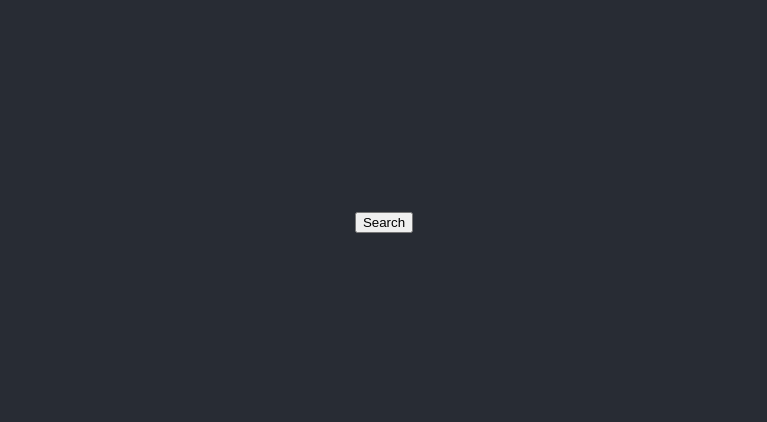
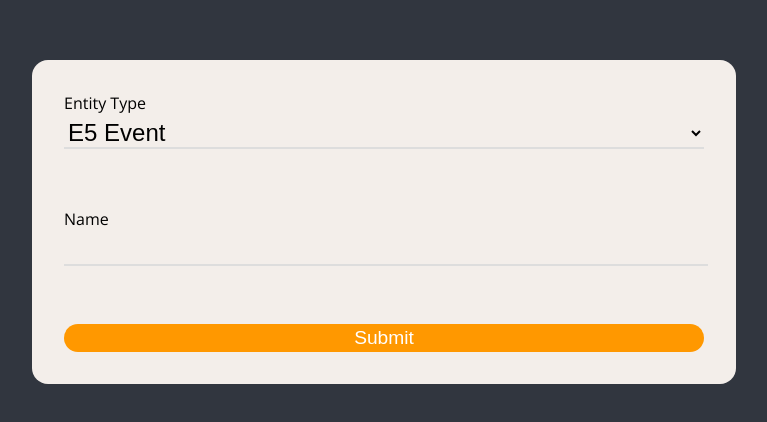
Before and after one commit to Von0816/kob-kbs-react, a React (Create React App) app: page / in a window 1280 px wide. Shown: the part 178-600 px from the top of the page, without its empty margins (256-1023 px from the left). Built offline with nearby package versions, Linux system fonts and the light colour scheme.

Commit message:
working form

```diff
--- a/src/App.css
+++ b/src/App.css
@@ -1,39 +1,20 @@
-.App {
-  text-align: center;
-  font-family: "Open Sans", sans-serif;
+:root {
+  --primary-color: #B80000;
+  --secondary-color: #FF9800;
+  --tertiary-color: #F3EEEA;
+  --error-color: #CD1818;
+  --light-grey: #DDDDDD;
+  --pure-black: #000;
+  --pure-white: #FFF;
 }
 
-.App-logo {
-  height: 40vmin;
-  pointer-events: none;
-}
-
-@media (prefers-reduced-motion: no-preference) {
-  .App-logo {
-    animation: App-logo-spin infinite 20s linear;
-  }
-}
-
-.App-header {
-  background-color: #282c34;
-  min-height: 100vh;
+.App {
+  /* text-align: center; */
+  height: 100vh;
+  font-family: "Open Sans", sans-serif;
   display: flex;
   flex-direction: column;
   align-items: center;
   justify-content: center;
-  font-size: calc(10px + 2vmin);
-  color: white;
+  background-color: #31363F;
 }
-
-.App-link {
-  color: #61dafb;
-}
-
-@keyframes App-logo-spin {
-  from {
-    transform: rotate(0deg);
-  }
-  to {
-    transform: rotate(360deg);
-  }
-}
--- a/src/App.js
+++ b/src/App.js
@@ -1,33 +1,27 @@
 import './App.css';
 import { useState } from 'react';
 import Search from './js/Search';
-import Form from './js/Form.jsx';
+import EntityForm from './js/EntityForm.jsx';
 import Home from './js/Home.jsx';
 
 function App() {
 
-  const [state, setState] = useState("");
-
-  const renderState = (state) => {
-    switch(state) {
-      case "search":
-        return(<Search />);
-      case "form":
-        return(<Form />);
-      default:
-        return(<Home handler = {changeState}/>);
-    }
-  }
-
-  const changeState = () => {
-    setState("form");
-  }
+  // const [state, setState] = useState("");
+  //
+  // const renderState = (state) => {
+  //   switch(state) {
+  //     case "search":
+  //       return(<Search />);
+  //     case "form":
+  //       return(<Form />);
+  //     default:
+  //       return(<Home handler = {changeState}/>);
+  //   }
+  // }
 
   return(
     <div className="App">
-      <header className="App-header">
-        {renderState(state)}
-      </header>
+      <EntityForm />
     </div>
   );
 }
--- /dev/null
+++ b/src/css/Form.css
@@ -0,0 +1,72 @@
+#create-entity-form {
+  background-color: var(--tertiary-color);
+  width: 50%;
+  padding: 2em;
+  border-radius: 1rem;
+  display: flex;
+  flex-direction: column;
+  gap: 1em;
+  z-index: 1;
+}
+
+.form-item {
+  height: 100px;
+  display: flex;
+  flex-direction: column;
+  gap: .25em
+}
+
+.form-input {
+  border-width: 0 0 2px 0;
+  border-color: var(--light-grey);
+  background-color: transparent;
+  font-size: 1.5em;
+  font-weight: 500;
+  width: 100%;
+}
+
+.form-input:focus {
+  outline: none;
+  border-color: var(--primary-color);
+}
+
+.form-item.valid .input-error-msg {
+  height: 0;
+  visibility: hidden;
+}
+
+.input-error-msg {
+  margin-top: .25em;
+  font-size: .85em;
+  visibility: visible;
+  color: var(--error-color);
+}
+
+#date-input {
+  display: flex;
+  flex-flow: column;
+  gap: .25em;
+}
+
+#form-submit-btn {
+  color: var(--pure-white);
+  cursor: pointer;
+  align-self: center;
+  background-color: var(--secondary-color);
+  border: none;
+  border-radius: 1em;
+  font-size: 1.2em;
+  font-weight: 500;
+  height: 1.5em;
+  width: 100%;
+}
+
+#form-submit-btn:hover {
+  box-shadow: 2px 2px var(--light-grey);
+}
+
+.input-label {
+  color: #000000;
+  font-size: 1em;
+  font-weight: 400;
+}
--- /dev/null
+++ b/src/js/EntityForm.jsx
@@ -0,0 +1,186 @@
+import { useState } from "react";
+import "../css/Form.css"
+
+function EntityForm() {
+
+  //component state
+  const [entity, setEntity] = useState({type: "e5_event", name: "", date: {type: "date", year: "", month: null, day: null}, hmoType: "building"});
+  const [maxDay, setMaxDay] = useState();
+
+  //onChange handler
+  const entityTypeOnChange = e => {
+    const target = e.target;
+    if(entity.type !== "e52_time-span") {
+      document.getElementById("entity-name").classList.add("valid")
+    }
+    else {
+      document.getElementById("time-span-year").classList.add("valid");
+    }
+    setEntity({type: target.value, name: "", date: {type: "date", year: "", month: null, day: null}, hmoType: "building"});
+  }
+
+  const entityNameOnChange = e => {
+    const target = e.target;
+    if (target.value === "") {
+      document.getElementById("entity-name").classList.remove("valid");
+    }
+    else {
+      document.getElementById("entity-name").classList.add("valid");
+      setEntity({...entity, name: target.value});
+    }
+  }
+
+  const timeSpanTypeOnChange = e => {
+    const target = e.target;
+    setEntity({...entity, date: {type: target.value, year: "", month: null, day: null}});
+  }
+
+  const timeSpanYearOnChange = e => {
+    const target = e.target;
+    let lastDay = new Date(target.value, entity.date.month === null ? 1 : entity.date.month , 0);
+    setMaxDay(lastDay.getDate().toString());
+    if (target.value === "") {
+      document.getElementById("time-span-year").classList.remove("valid");
+    }
+    else {
+      document.getElementById("time-span-year").classList.add("valid");
+    setEntity({...entity, date: {...entity.date, year: target.value}});
+    }
+  }
+
+  const timeSpanMonthOnChange = e => {
+    const target = e.target;
+    let lastDay = new Date(entity.date.year, target.value, 0);
+    setMaxDay(lastDay.getDate().toString());
+    setEntity({...entity, date: {...entity.date, month: target.value}});
+  }
+
+  const timeSpanDayOnChange = e => {
+    const target = e.target;
+    setEntity({...entity, date: {...entity.date, day: target.value}})
+  }
+
+  const hmoTypeOnChange = e => {
+    const target = e.target;
+    setEntity({...entity, hmoType: target.value})
+  }
+
+  //modular html element
+  const entityName =
+    <div className="form-item valid" id="entity-name">
+      <label className="input-label" id="entity-name-label">Name</label>
+      <input className="form-input valid" type="text" name="entity-name-input" id="entity-name-input" onChange={entityNameOnChange} required/>
+      <p className="input-error-msg" id="entity-name-error">Please enter entity name.</p>
+    </div>
+
+  const timeSpanMonth =
+      <div className="form-item" id="time-span-month">
+        <label className="input-label" id="time-span-month-label">Month</label>
+        <select className="form-input" id="time-span-month-dropdown" name="time-span-month-dropdown" onChange={timeSpanMonthOnChange}>
+          <option value="1">January</option>
+          <option value="2">February</option>
+          <option value="3">March</option>
+          <option value="4">April</option>
+          <option value="5">May</option>
+          <option value="6">June</option>
+          <option value="7">July</option>
+          <option value="8">August</option>
+          <option value="9">September</option>
+          <option value="10">October</option>
+          <option value="11">November</option>
+          <option value="12">December</option>
+        </select>
+      </div>
+
+  const timeSpanDay =
+      <div className="form-item" id="time-span-day">
+        <label className="input-label" id="time-span-day-label">Day</label>
+        <input type="number" min="1" max={maxDay} id="time-span-day-input" name="time-span-day-input" className="form-input" onChange={timeSpanDayOnChange}/>
+      </div>
+
+  const timeSpan =
+    <div>
+      <div className="form-item" id="time-span-type">
+        <label className="input-label" id="time-span-type-label">Time-span Type</label>
+        <select className="form-input" id="time-span-type-dropdown" name="time-span-type-dropdown" onChange={timeSpanTypeOnChange}>
+          <option value="date">Date</option>
+          <option value="decade">Decade</option>
+          <option value="century">Century</option>
+        </select>
+      </div>
+      <div className="form-item valid" id="time-span-year">
+        <label className="input-label" id="time-span-year-label">Year</label>
+        <input className="form-input" type="number" min="0" max={new Date().getFullYear()} name="time-span-year-input" id="time-span-year-input" onChange={timeSpanYearOnChange}/>
+        <p className="input-error-msg" id="time-span-year-error">Please enter year</p>
+      </div>
+      {entity.date.type === "date" ? timeSpanMonth : null}
+      {entity.date.type === "date" ? timeSpanDay : null}
+    </div>
+
+  const hmoType =
+    <div className="form-item" id="hmo-type">
+      <label className="input-label" id="hmo-type-label">HMO Type</label>
+      <select className="form-input" id="hmo-type-dropdown" name="hmo-type-dropdown" value={entity.hmoType} onChange={hmoTypeOnChange} required>
+        <option value="building">Building</option>
+        <option value="scripture">Scripture</option>
+      </select>
+    </div>
+
+
+  //form submit handler
+  async function submit(e) {
+    e.preventDefault();
+
+    let bodyData = null;
+
+    switch(entity.type) {
+      case "e52_time-span":
+        bodyData = JSON.stringify({type: entity.date.type, year: entity.date.year, month: entity.date.month, day: entity.date.day});
+        break;
+      case "e22_human_made_object":
+        bodyData = JSON.stringify({name: entity.name, type: entity.hmoType});
+        break;
+      default:
+        bodyData = entity.name
+        break;
+    }
+
+    await fetch("/" + entity.type, {
+      method: "POST",
+      headers: {
+        "Accept": "application/json",
+        "Content-Type": "application/json"
+      },
+      body: bodyData
+    })
+    .then(response => {
+      if(response.status === 201) {
+        alert("Entity Created")
+      }
+    })
+    .catch(error => alert(error))
+  }
+
+  //return component
+  return(
+    <form id="create-entity-form">
+      <div className="form-item" >
+        <label className="input-label">Entity Type</label>
+        <select className="form-input" id="entity-type-dropdown" value={entity.type} onChange={entityTypeOnChange}>
+          <option value="e5_event">E5 Event</option>
+          <option value="e21_person">E21 Person</option>
+          <option value="e22_human_made_object">E22 Human Made Object</option>
+          <option value="e30_right">E30 Right</option>
+          <option value="e52_time-span">E52 Time-span</option>
+          <option value="e53_place">E53 Place</option>
+          <option value="e74_group">E74 Group</option>
+        </select>
+      </div>
+      {entity.type === "e52_time-span" ? timeSpan : entityName}
+      {entity.type === "e22_human_made_object" ? hmoType : null}
+      <button id="form-submit-btn" onClick={submit}>Submit</button>
+    </form>
+  )
+}
+
+export default EntityForm;
--- a/src/js/Form.jsx
+++ /dev/null
@@ -1,46 +0,0 @@
-import { useState } from "react";
-
-function Form() {
-
-  const [entity, setEntity] = useState({type: "e5_event", name: ""});
-
-  const change = (e) => {
-    const target = e.target;
-    setEntity({...entity, name: target.value});
-  }
-
-  async function submit(e) {
-    e.preventDefault();
-    await fetch("/" + entity.type, {
-      method: "POST",
-      headers: {
-        "Accept": "application/json",
-        "Content-Type": "application/json"
-      },
-      body: entity.name
-    })
-  }
-
-  return(
-    <>
-      <p>{entity.type}</p>
-      <p>{entity.name}</p>
-      <form>
-        <select value={entity.type} onChange={e => setEntity({type: e.target.value, name: ""})}>
-          <option value="e5_event">E5 Event</option>
-          <option value="e21_person">E21 Person</option>
-          <option value="e22_human_made_object">E22 Human Made Object</option>
-          <option value="e30_right">E30 Right</option>
-          <option value="e52_time_span">E52 Time-Span</option>
-          <option value="e53_place">E53 Place</option>
-          <option value="e74_group">E74 Group</option>
-        </select>
-        <input type="text" name="person-name" id="person-name" value={entity.name} onChange={change}/>
-        <button onClick={submit}>Submit</button>
-      </form>
-    </>
-  )
-
-}
-
-export default Form;
--- a/src/js/Home.jsx
+++ b/src/js/Home.jsx
@@ -3,7 +3,8 @@ function Home(props) {
 
   return(
     <>
-      <button onClick={props.handler}>Search</button>
+
+      <button onClick={props.handler}>Create Entity</button>
     </>
   )
 }
```
